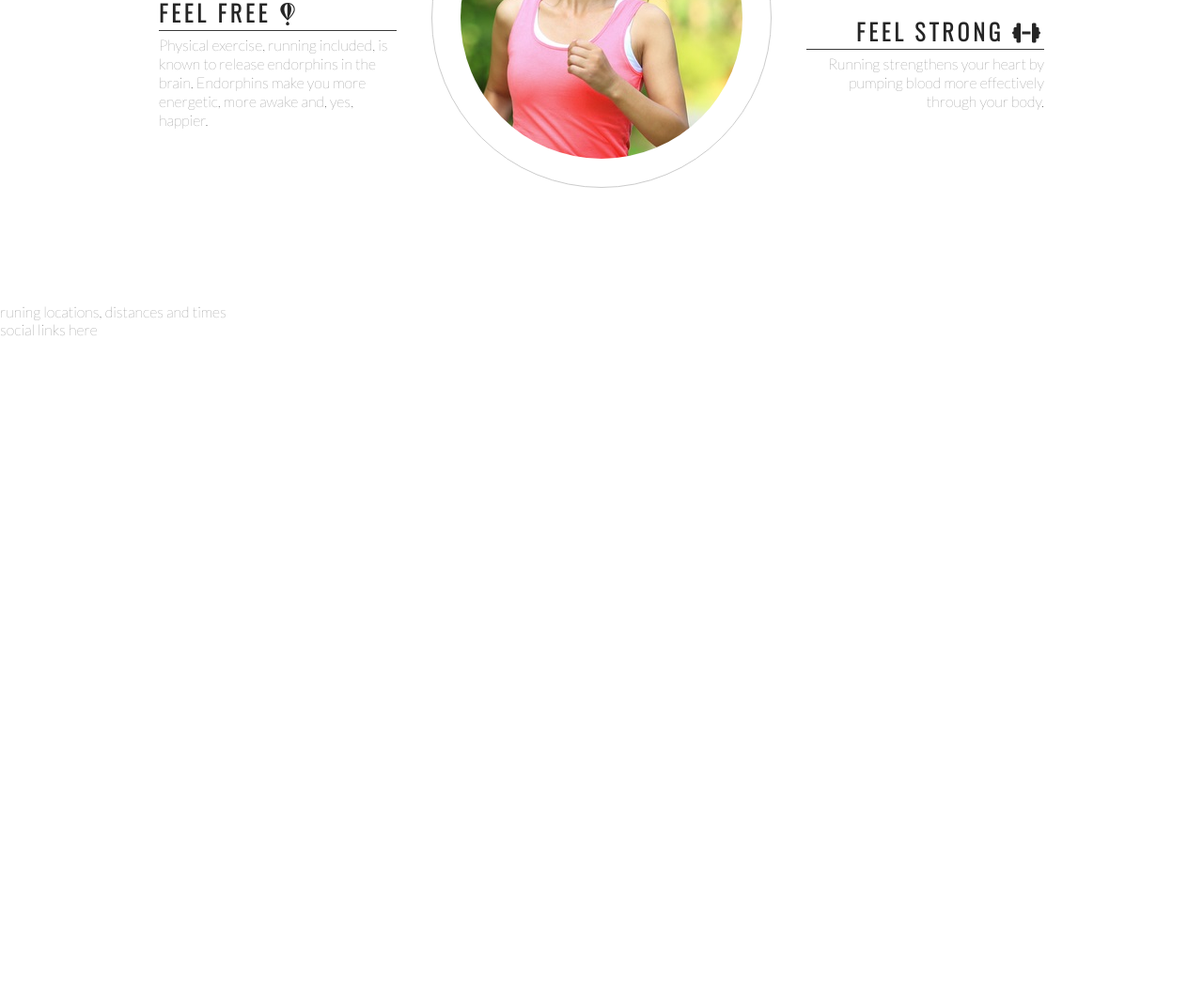
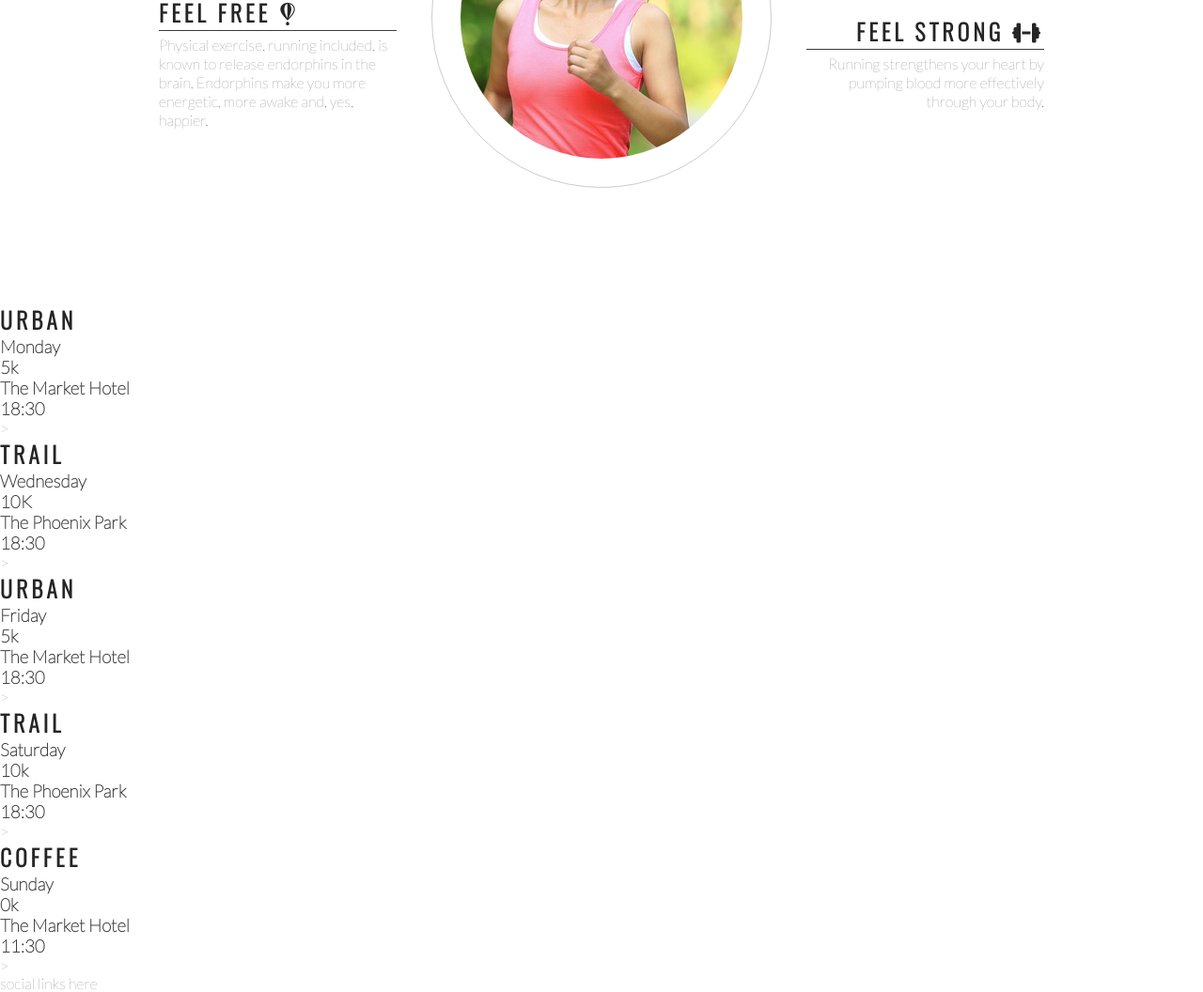
Before and after one commit to DinisMachado87/love-runing, a plain HTML site: page index.html in a window 1280 px wide. Shown: the part 973-2029 px from the top of the page at 94% size. Before the commit the page ends 1333 px from the top, so only its background shows below. Drawn offline with nearby package versions, Linux system fonts and the light colour scheme.

Commit message:
Add meetup time main structure

```diff
--- a/index.html
+++ b/index.html
@@ -83,7 +83,41 @@
         </div>
     </section>
     <section>
-        runing locations, distances and times
+        <div>
+            <h2>Urban</h2>
+            <h3>Monday</h3>
+            <h3>5k</h3>
+            <h3>The Market Hotel</h3>
+            <h3>18:30</h3>
+        </div>>
+        <div>
+            <h2>Trail</h2>
+            <h3>Wednesday</h3>
+            <h3>10K</h3>
+            <h3>The Phoenix Park</h3>
+            <h3>18:30</h3>
+        </div>>
+        <div>
+            <h2>Urban</h2>
+            <h3>Friday</h3>
+            <h3>5k</h3>
+            <h3>The Market Hotel</h3>
+            <h3>18:30</h3>
+        </div>>
+        <div>
+            <h2>Trail</h2>
+            <h3>Saturday</h3>
+            <h3>10k</h3>
+            <h3>The Phoenix Park</h3>
+            <h3>18:30</h3>
+        </div>>
+        <div>
+            <h2>Coffee</h2>
+            <h3>Sunday</h3>
+            <h3>0k</h3>
+            <h3>The Market Hotel</h3>
+            <h3>11:30</h3>
+        </div>>
     </section>
 
     <footer>
```
